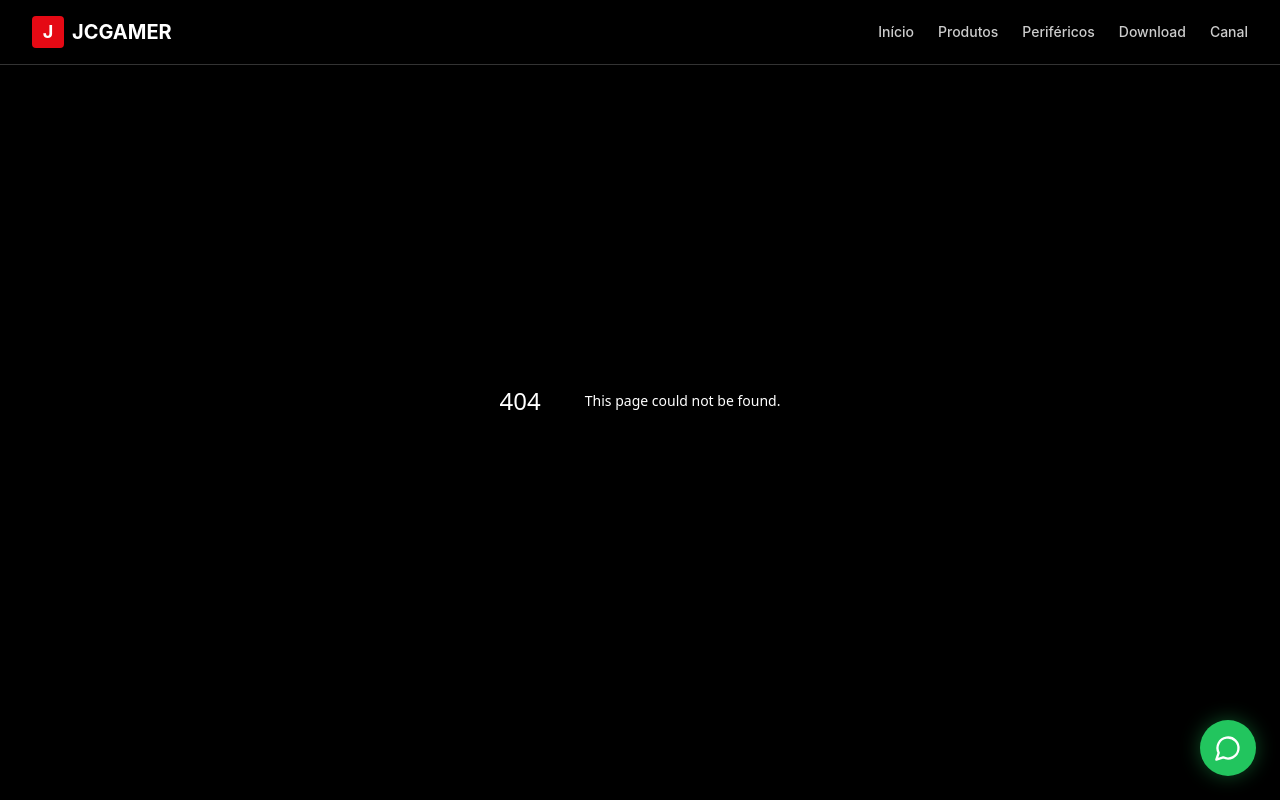
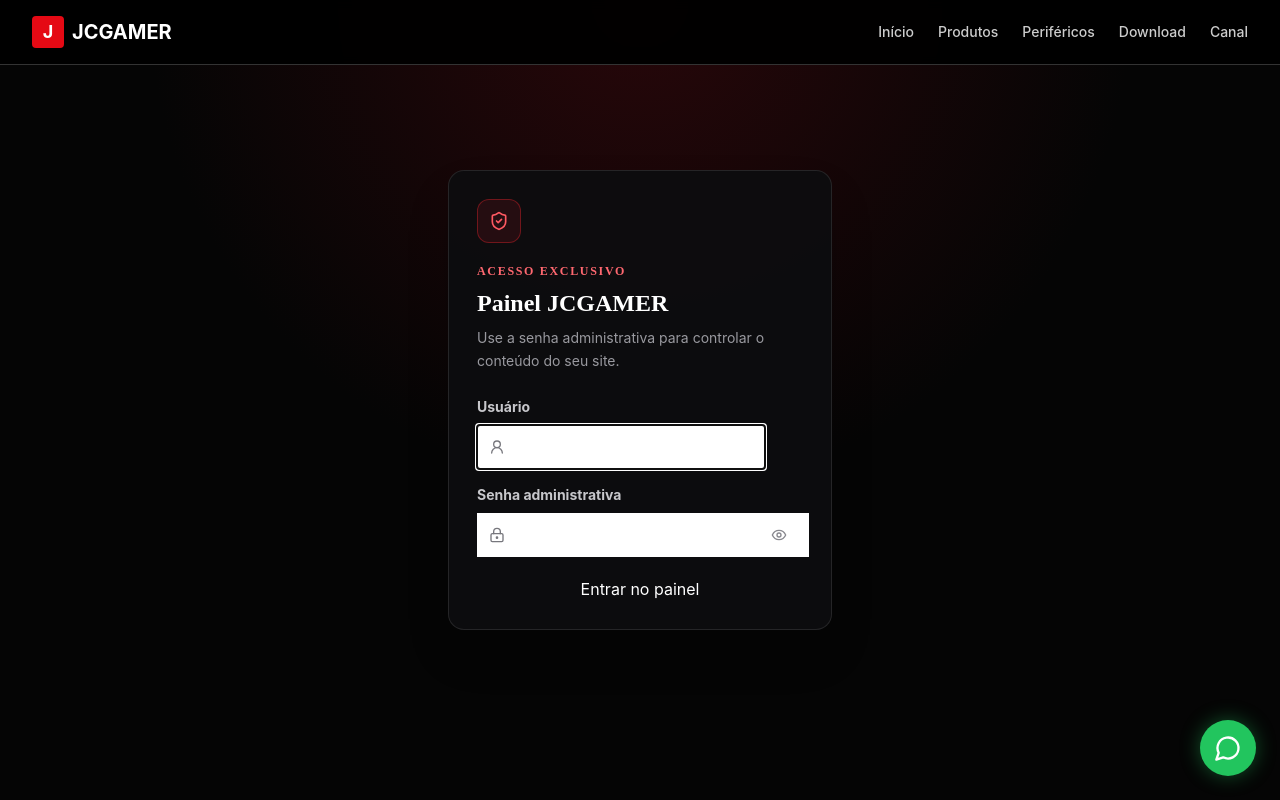
Before and after one commit to jcgamercontatos-png/mobilador-site, a Next.js app: page /painel-jcgamer/login in a window 1280 px wide. Before the commit this address had no page. Shown: the top 800 px of the page. Built offline with nearby package versions, Linux system fonts and the light colour scheme.

Commit message:
Adiciona login do painel administrativo

```diff
--- /dev/null
+++ b/src/app/painel-jcgamer/login/page.tsx
@@ -0,0 +1,116 @@
+"use client";
+
+import { FormEvent, useState } from "react";
+import { useRouter } from "next/navigation";
+import { Eye, EyeOff, LockKeyhole, ShieldCheck, UserRound } from "lucide-react";
+
+export default function DashboardLoginPage() {
+  const router = useRouter();
+  const [username, setUsername] = useState("jcgamer");
+  const [password, setPassword] = useState("");
+  const [showPassword, setShowPassword] = useState(false);
+  const [loading, setLoading] = useState(false);
+  const [error, setError] = useState("");
+
+  async function handleSubmit(event: FormEvent) {
+    event.preventDefault();
+    setLoading(true);
+    setError("");
+
+    try {
+      const response = await fetch("/api/admin/session", {
+        method: "POST",
+        headers: { "Content-Type": "application/json" },
+        body: JSON.stringify({ username, password }),
+      });
+      const data = await response.json();
+      if (!response.ok) throw new Error(data.error || "Não foi possível entrar.");
+      router.replace("/painel-jcgamer");
+      router.refresh();
+    } catch (loginError) {
+      setError(
+        loginError instanceof Error ? loginError.message : "Não foi possível entrar.",
+      );
+    } finally {
+      setLoading(false);
+    }
+  }
+
+  return (
+    <div className="flex min-h-screen items-center justify-center bg-[#050505] px-4 py-10 text-white">
+      <div className="pointer-events-none fixed inset-0 bg-[radial-gradient(circle_at_top,#28070a_0%,#050505_48%)]" />
+      <form
+        onSubmit={handleSubmit}
+        className="relative w-full max-w-sm rounded-2xl border border-white/10 bg-[#0d0d0f]/95 p-5 shadow-2xl sm:p-7"
+      >
+        <div className="flex h-11 w-11 items-center justify-center rounded-xl border border-[#ff2530]/35 bg-[#ff2530]/10">
+          <ShieldCheck className="h-5 w-5 text-[#ff5962]" />
+        </div>
+        <p className="mt-5 font-['Oxanium'] text-xs font-extrabold uppercase tracking-[0.14em] text-[#ff6870]">
+          Acesso exclusivo
+        </p>
+        <h1 className="mt-2 font-['Oxanium'] text-2xl font-extrabold">
+          Painel JCGAMER
+        </h1>
+        <p className="mt-2 text-sm leading-relaxed text-[#99999f]">
+          Use a senha administrativa para controlar o conteúdo do seu site.
+        </p>
+
+        <label className="mt-6 block text-sm font-bold text-[#c7c7cb]" htmlFor="username">
+          Usuário
+        </label>
+        <div className="relative mt-2">
+          <UserRound className="pointer-events-none absolute left-3 top-1/2 h-4 w-4 -translate-y-1/2 text-[#77777d]" />
+          <input
+            id="username"
+            type="text"
+            value={username}
+            onChange={(event) => setUsername(event.target.value)}
+            className="input-dark min-h-11 pl-10"
+            autoComplete="username"
+            required
+            autoFocus
+          />
+        </div>
+
+        <label className="mt-4 block text-sm font-bold text-[#c7c7cb]" htmlFor="password">
+          Senha administrativa
+        </label>
+        <div className="relative mt-2">
+          <LockKeyhole className="pointer-events-none absolute left-3 top-1/2 h-4 w-4 -translate-y-1/2 text-[#77777d]" />
+          <input
+            id="password"
+            type={showPassword ? "text" : "password"}
+            value={password}
+            onChange={(event) => setPassword(event.target.value)}
+            className="input-dark min-h-11 pl-10 pr-11"
+            autoComplete="current-password"
+            required
+          />
+          <button
+            type="button"
+            onClick={() => setShowPassword((current) => !current)}
+            className="absolute right-2 top-1/2 flex h-8 w-8 -translate-y-1/2 items-center justify-center rounded-lg text-[#89898f] hover:bg-white/5 hover:text-white"
+            aria-label={showPassword ? "Ocultar senha" : "Mostrar senha"}
+          >
+            {showPassword ? <EyeOff className="h-4 w-4" /> : <Eye className="h-4 w-4" />}
+          </button>
+        </div>
+
+        {error && (
+          <p className="mt-3 rounded-lg border border-red-500/25 bg-red-500/10 px-3 py-2 text-sm text-red-300">
+            {error}
+          </p>
+        )}
+
+        <button
+          type="submit"
+          disabled={loading}
+          className="primary-button mt-5 w-full disabled:cursor-wait disabled:opacity-60"
+        >
+          {loading ? "Entrando..." : "Entrar no painel"}
+        </button>
+      </form>
+    </div>
+  );
+}
```
